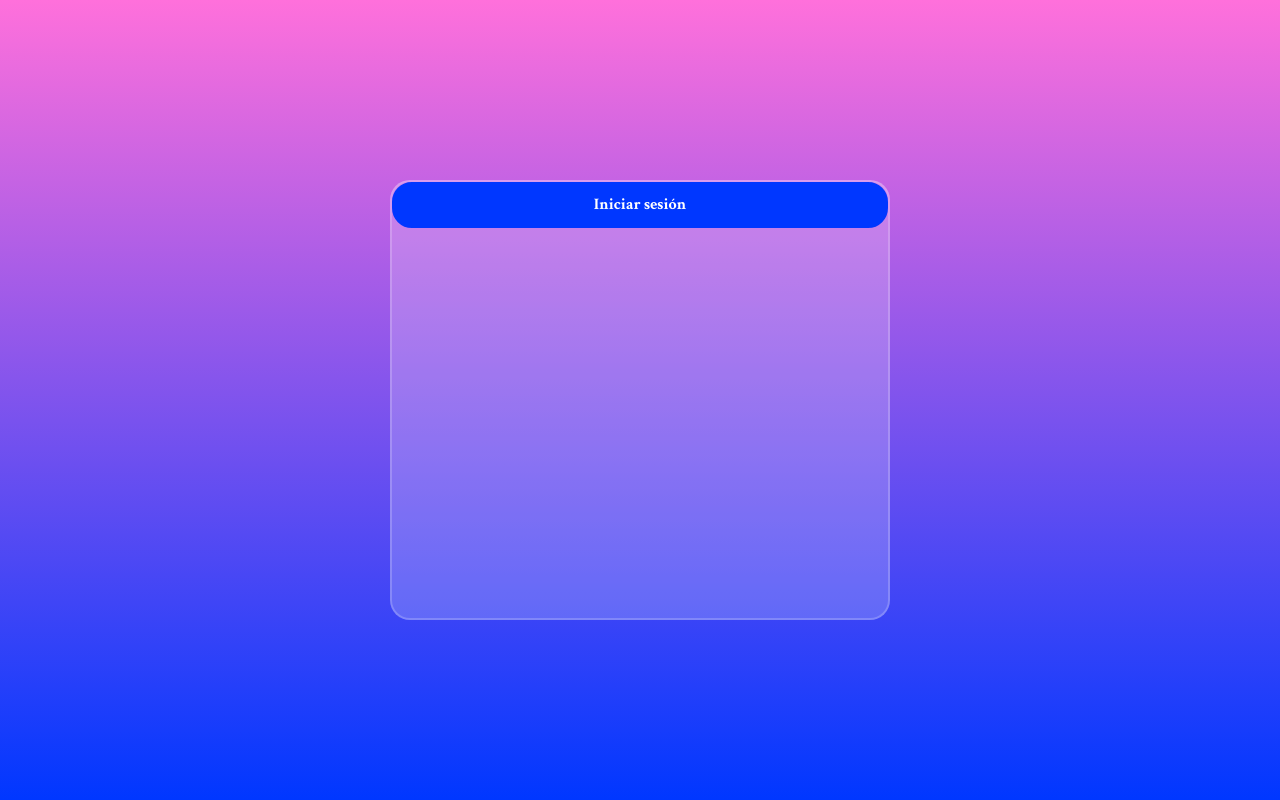
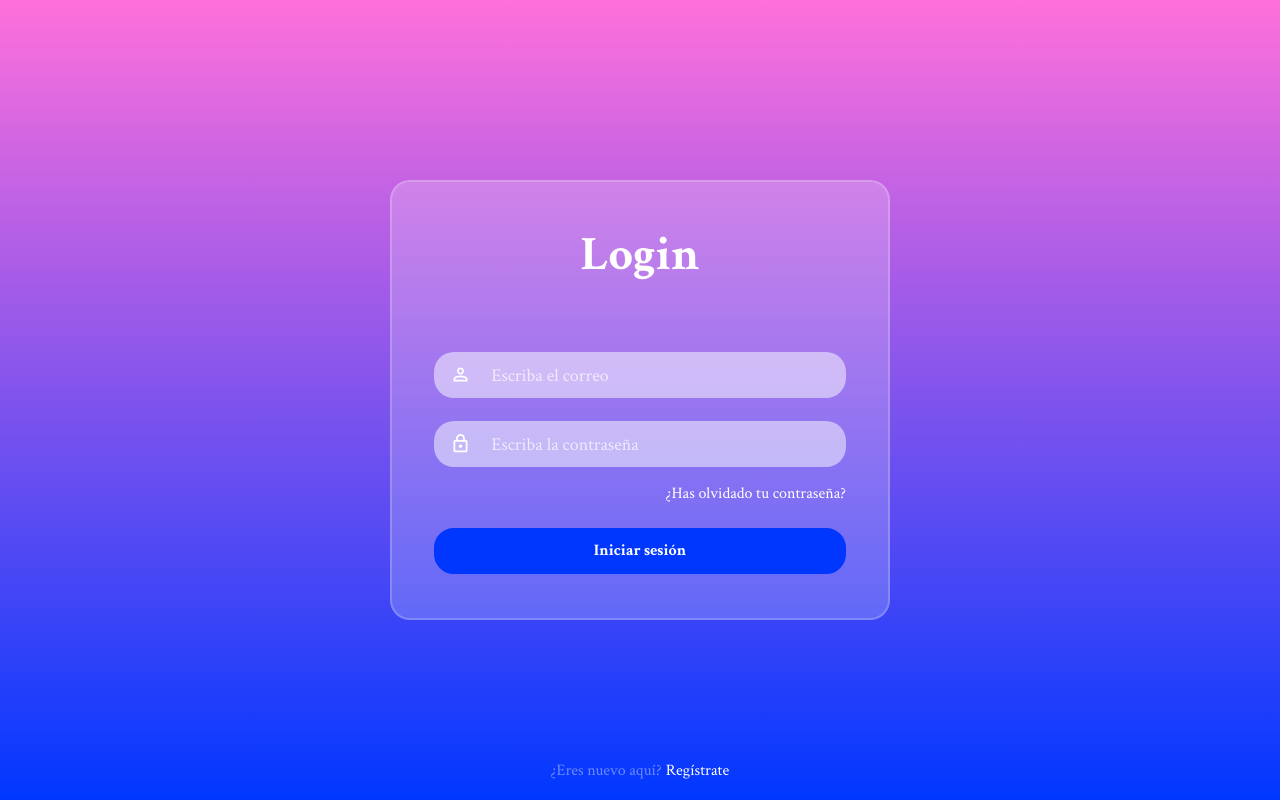
Before and after one commit to aristobulo99/front-end-project-management, an Angular app: page /login in a window 1280 px wide. Built offline with nearby package versions, Linux system fonts and the light colour scheme.

Commit message:
fix: maquetacion de card login

```diff
--- a/src/app/pages/login/login.component.html
+++ b/src/app/pages/login/login.component.html
@@ -1,10 +1,12 @@
 <section class="w-full bg-gradient-to-b from-pinkCustom to-blueCustom h-screen flex flex-col justify-center items-center">
     <div class="w-[31.25rem] h-[27.5rem]">
-        <app-card-l [content]="pruebacontent">
-        </app-card-l>
+        <app-card-l [content]="loginForm"></app-card-l>
     </div>
 </section>
+<p class="absolute top-[95%] w-full flex flex-row justify-center font-crimson font-medium text-base text-white leading-[1.313rem] gap-1">
+    <span class="opacity-40">¿Eres nuevo aquí? </span> <span class="hover:underline cursor-pointer">Regístrate</span>
+</p>
 
-<ng-template #pruebacontent>
-    <app-button [name]="'Iniciar sesión'"></app-button>
+<ng-template #loginForm>
+    <app-login-form></app-login-form>
 </ng-template>
--- a/src/app/pages/login/login.component.ts
+++ b/src/app/pages/login/login.component.ts
@@ -1,12 +1,11 @@
 import { Component } from '@angular/core';
 import { CardLComponent } from '../../shared/components/atom/card-l/card-l.component';
-import { InputComponent } from '../../shared/components/atom/input/input.component';
-import { ButtonComponent } from '../../shared/components/atom/button/button.component';
+import { LoginFormComponent } from '../../shared/components/organisms/login-form/login-form.component';
 
 @Component({
   selector: 'app-login',
   standalone: true,
-  imports: [CardLComponent, InputComponent, ButtonComponent],
+  imports: [CardLComponent, LoginFormComponent],
   templateUrl: './login.component.html',
   styleUrl: './login.component.scss'
 })
--- a/src/app/shared/components/atom/input/input.component.html
+++ b/src/app/shared/components/atom/input/input.component.html
@@ -4,6 +4,7 @@
         <app-icon *ngIf="icon != null" [name]="icon"></app-icon>
         <input class="w-full outline-none bg-transparent placeholder:font-crimson text-white font-medium placeholder:text-lg placeholder:text-white placeholder:opacity-70"
                [type]="type"
-               [placeholder]="placeholder">
+               [placeholder]="placeholder"
+               autocomplete="off">
     </div>
 </section>
--- /dev/null
+++ b/src/app/shared/components/organisms/login-form/login-form.component.html
@@ -0,0 +1,27 @@
+<section class="w-full flex flex-col items-center gap-[4.125rem] p-[2.625rem]">
+    <h1 class="font-crimson font-extrabold text-white text-5xl leading-[3.875rem]">Login</h1>
+
+    <form class="w-full flex flex-col items-center gap-[0.938rem]">
+        <div class="w-full flex flex-col justify-start gap-[1.438rem]">
+            <app-input [type]="'email'"
+                       [icon]="'user'"
+                       [placeholder]="'Escriba el correo'">
+            </app-input>
+
+            <app-input [type]="'password'"
+                       [icon]="'lock'"
+                       [placeholder]="'Escriba la contraseña'">
+            </app-input>
+        </div>
+
+        <div class="w-full flex flex-col justify-center gap-[1.375rem]">
+            <div class="w-full flex flex-col items-end">
+                <p class="font-crimson font-medium text-white text-base cursor-pointer hover:underline">¿Has olvidado tu contraseña?</p>
+            </div>
+
+            <app-button [name]="'Iniciar sesión'"></app-button>
+
+        </div>
+    </form>
+
+</section>
```
Also changed, not shown: src/app/shared/components/organisms/login-form/login-form.component.ts (added, +14 -0 lines), src/app/shared/pipe/form-control/form-control.pipe.ts (added, +14 -0 lines), src/app/shared/components/organisms/login-form/login-form.component.scss (added), 2 other files (tests, documents, lock files or other folders).
